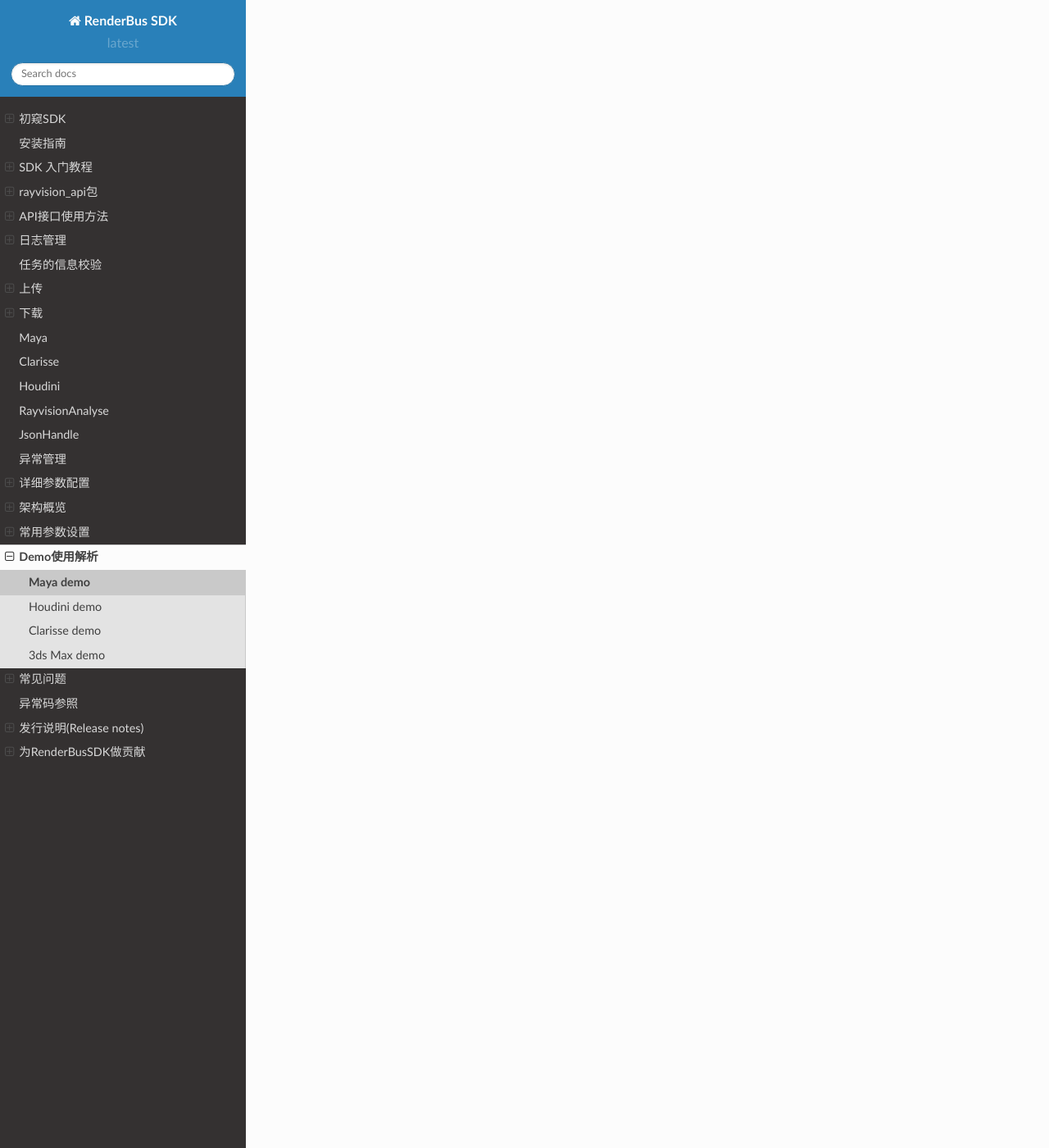
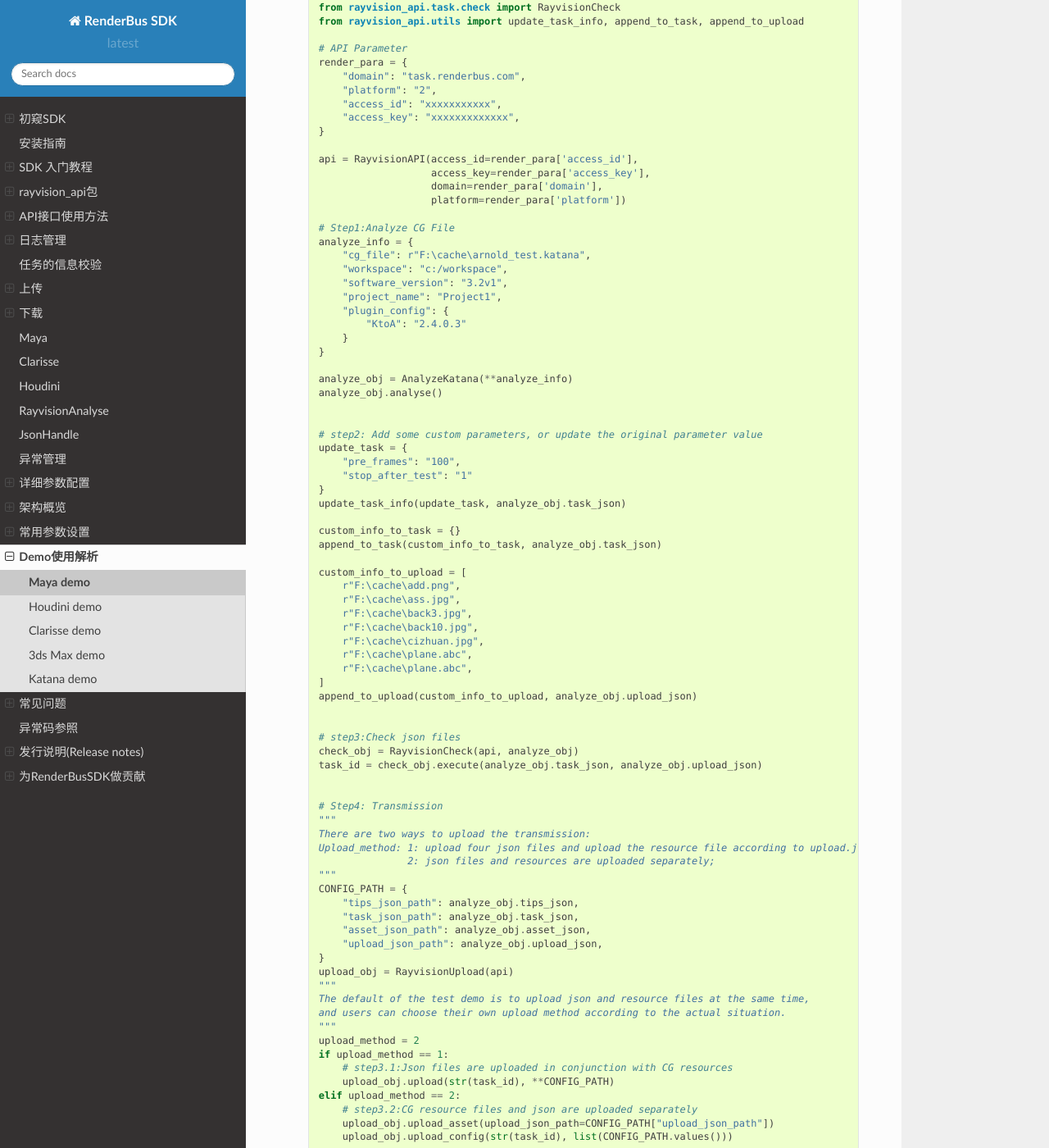
Before and after one commit to renderbus/docs_sdk, a Sphinx documentation site: the page built from docs/render/demo/demo.rst, in a window 1280 px wide and 1400 px high, scrolled down 6693 px. Shown: the whole window at 82% size. Built offline with Sphinx 7.4.7 and the Read the Docs theme 2.0.0, drawn with Linux system fonts in a browser that asks for light colours; some of the changed text lies outside the part shown.

Commit message:
docs: Add katana document

```diff
--- a/docs/render/demo/demo.rst
+++ b/docs/render/demo/demo.rst
@@ -373,3 +373,114 @@
     # download.auto_download_after_task_completed([task_id])
     # Poll download (automatic download for each completed frame)
     download.auto_download([int(task_id)])
+
+
+Katana demo
+------------
+
+.. warning::
+   katana没有自动分析资产功能，需要客户自己分析资产文件
+
+------------
+
+ ::
+
+    from rayvision_api.core import RayvisionAPI
+    from rayvision_sync.upload import RayvisionUpload
+    from rayvision_katana.analyse_katana import AnalyzeKatana
+    from rayvision_sync.download import RayvisionDownload
+    from rayvision_api.task.check import RayvisionCheck
+    from rayvision_api.utils import update_task_info, append_to_task, append_to_upload
+
+    # API Parameter
+    render_para = {
+        "domain": "task.renderbus.com",
+        "platform": "2",
+        "access_id": "xxxxxxxxxxx",
+        "access_key": "xxxxxxxxxxxxx",
+    }
+
+    api = RayvisionAPI(access_id=render_para['access_id'],
+                       access_key=render_para['access_key'],
+                       domain=render_para['domain'],
+                       platform=render_para['platform'])
+
+    # Step1:Analyze CG File
+    analyze_info = {
+        "cg_file": r"F:\cache\arnold_test.katana",
+        "workspace": "c:/workspace",
+        "software_version": "3.2v1",
+        "project_name": "Project1",
+        "plugin_config": {
+            "KtoA": "2.4.0.3"
+        }
+    }
+
+    analyze_obj = AnalyzeKatana(**analyze_info)
+    analyze_obj.analyse()
+
+
+    # step2: Add some custom parameters, or update the original parameter value
+    update_task = {
+        "pre_frames": "100",
+        "stop_after_test": "1"
+    }
+    update_task_info(update_task, analyze_obj.task_json)
+
+    custom_info_to_task = {}
+    append_to_task(custom_info_to_task, analyze_obj.task_json)
+
+    custom_info_to_upload = [
+        r"F:\cache\add.png",
+        r"F:\cache\ass.jpg",
+        r"F:\cache\back3.jpg",
+        r"F:\cache\back10.jpg",
+        r"F:\cache\cizhuan.jpg",
+        r"F:\cache\plane.abc",
+        r"F:\cache\plane.abc",
+    ]
+    append_to_upload(custom_info_to_upload, analyze_obj.upload_json)
+
+
+    # step3:Check json files
+    check_obj = RayvisionCheck(api, analyze_obj)
+    task_id = check_obj.execute(analyze_obj.task_json, analyze_obj.upload_json)
+
+
+    # Step4: Transmission
+    """
+    There are two ways to upload the transmission:
+    Upload_method: 1: upload four json files and upload the resource file according to upload.json;
+                   2: json files and resources are uploaded separately;
+    """
+    CONFIG_PATH = {
+        "tips_json_path": analyze_obj.tips_json,
+        "task_json_path": analyze_obj.task_json,
+        "asset_json_path": analyze_obj.asset_json,
+        "upload_json_path": analyze_obj.upload_json,
+    }
+    upload_obj = RayvisionUpload(api)
+    """
+    The default of the test demo is to upload json and resource files at the same time,
+    and users can choose their own upload method according to the actual situation.
+    """
+    upload_method = 2
+    if upload_method == 1:
+        # step3.1:Json files are uploaded in conjunction with CG resources
+        upload_obj.upload(str(task_id), **CONFIG_PATH)
+    elif upload_method == 2:
+        # step3.2:CG resource files and json are uploaded separately
+        upload_obj.upload_asset(upload_json_path=CONFIG_PATH["upload_json_path"])
+        upload_obj.upload_config(str(task_id), list(CONFIG_PATH.values()))
+
+
+    # Step5:Submit Task
+    api.submit(int(task_id))
+
+
+    # Step6:Download
+    download = RayvisionDownload(api)
+    # All complete before the automatic start of uniform download.
+    # download.auto_download_after_task_completed([task_id])
+    # Poll download (automatic download for each completed frame)
+    download.auto_download([int(task_id)])
--- a/docs/render/first_look.rst
+++ b/docs/render/first_look.rst
@@ -41,6 +41,10 @@
 
 -  Clarisse
 
+-  3ds Max
+
+-  Katana
+
 .. _header-n19:
 
 准备工作
--- a/docs/render/para_configration.rst
+++ b/docs/render/para_configration.rst
@@ -8,3 +8,4 @@
    json_file/配置文件文档之Houdini.md
    json_file/配置文件文档之Maya.md
    json_file/配置文件文档之Max.md
+   json_file/配置文件文档之Katana.md
```
Also changed, not shown: docs/render/architecture.rst (+8 -0 lines), docs/render/json_file/配置文件文档之Katana.md (added, +221 -0 lines).
